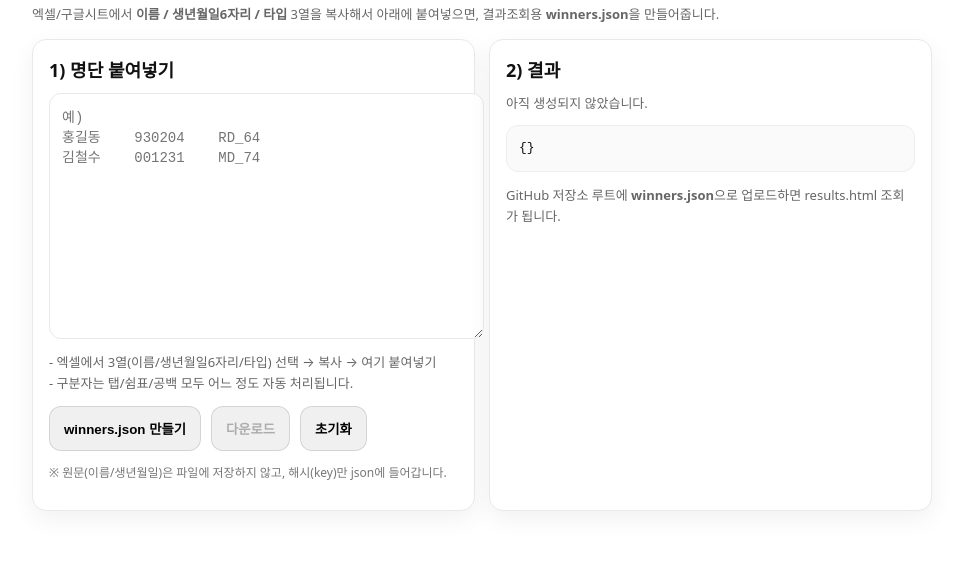
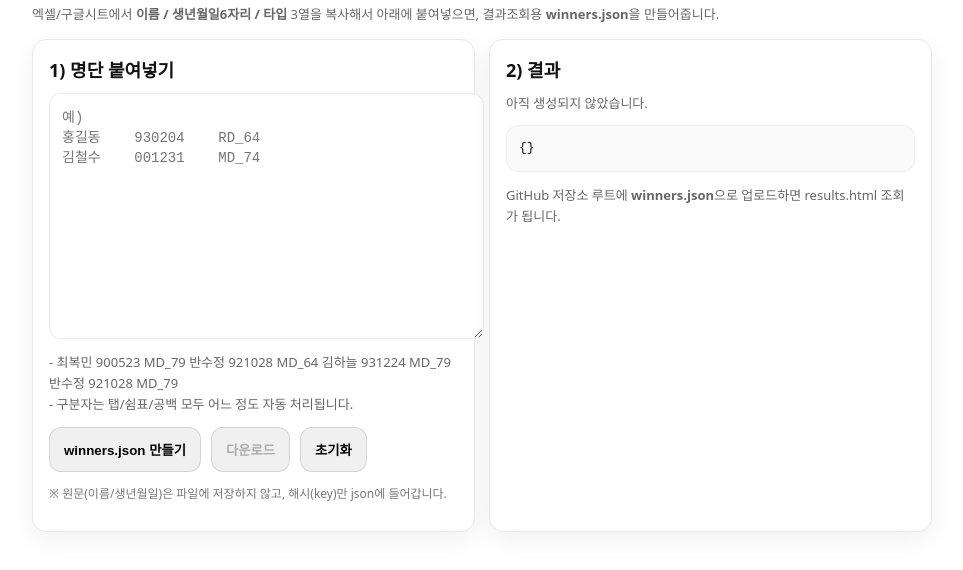
Before and after one commit to kochuk-ipark/kochuk-ipark, a plain HTML site: page make-winners.html in a window 1280 px wide. Shown: the part 108-678 px from the top of the page, without its empty margins (158-1121 px from the left). Drawn offline with Linux system fonts and the light colour scheme.

Commit message:
Update make-winners.html

```diff
--- a/make-winners.html
+++ b/make-winners.html
@@ -36,7 +36,11 @@
 홍길동    930204    RD_64
 김철수    001231    MD_74"></textarea>
         <p class="muted">
-          - 엑셀에서 3열(이름/생년월일6자리/타입) 선택 → 복사 → 여기 붙여넣기<br>
+          - 최복민	900523	MD_79
+반수정	921028	MD_64
+김하늘	931224	MD_79
+반수정	921028	MD_79
+<br>
           - 구분자는 탭/쉼표/공백 모두 어느 정도 자동 처리됩니다.
         </p>
 
@@ -156,4 +160,5 @@
   });
 </script>
 </body>
+
 </html>
```
